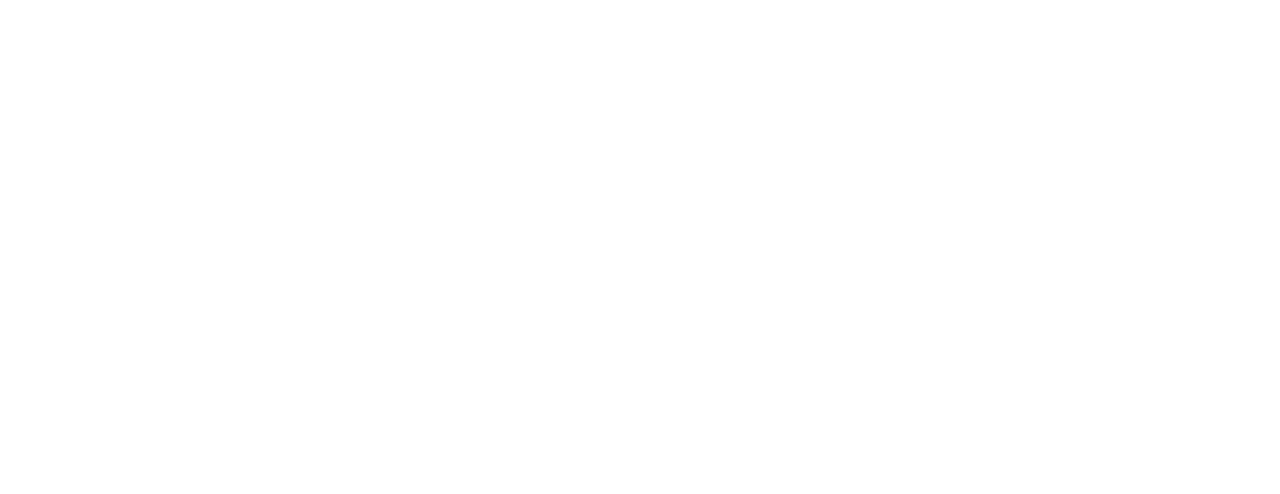
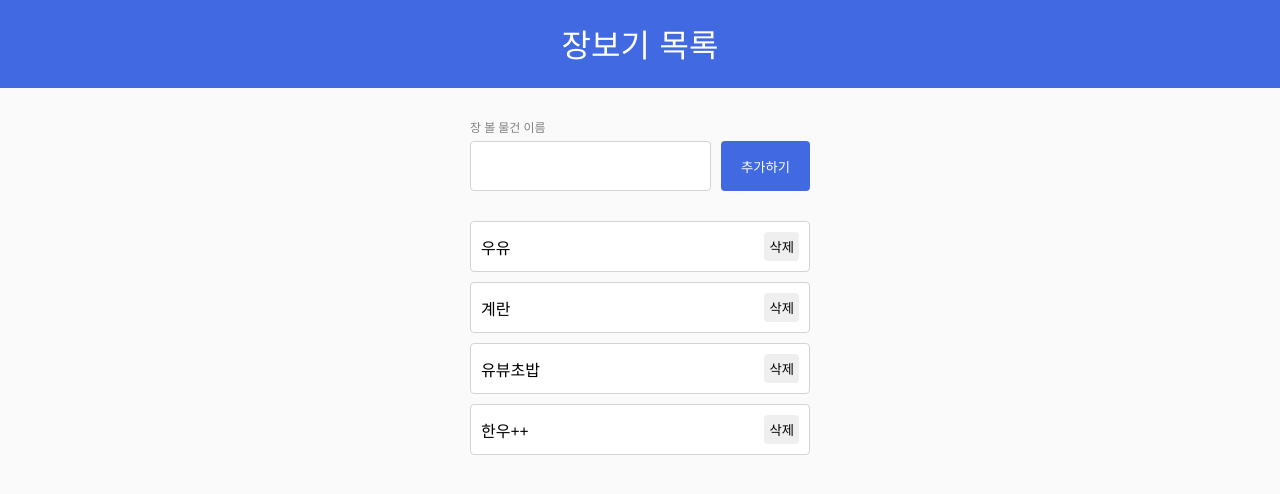
Before and after one commit to seungwon-code/todolist, a plain HTML site: page index.html in a window 1280 px wide. Drawn offline with Linux system fonts and the light colour scheme.

Commit message:
cart-list-done

```diff
--- a/index.html
+++ b/index.html
@@ -4,6 +4,27 @@
     <meta charset="UTF-8" />
     <meta name="viewport" content="width=device-width, initial-scale=1.0" />
     <title>Document</title>
+    <link rel="stylesheet" href="style.css" />
   </head>
-  <body></body>
+  <body>
+    <header>
+      <h1>장보기 목록</h1>
+    </header>
+    <form action="">
+      <div>
+        <label for="item"> 장 볼 물건 이름 </label>
+        <input type="text" id="item" />
+      </div>
+      <button>추가하기</button>
+    </form>
+    <ul>
+      <li>
+        <div>
+          <p>한우++ 4팩</p>
+          <button>삭제</button>
+        </div>
+      </li>
+    </ul>
+    <script src="index.js"></script>
+  </body>
 </html>
--- a/index.js
+++ b/index.js
@@ -0,0 +1,72 @@
+// querySelector = HTML의 모든것을 선택 할 수 있음; 태그이름, 클래스명, 아이디명 모두 선택가능 선택 할때 css규칙을 따라서 작성
+// 예) class="newClass" => '.newClass'
+// id = "newId" => '#id'
+// getElementById
+
+let list = ["우유", "계란", "유뷰초밥", "한우++"];
+
+const rendering = () => {
+  const ul = document.querySelector("ul");
+
+  ul.innerText = null;
+
+  let li = "";
+
+  for (let i = 0; i < list.length; i = i + 1) {
+    const button = document.createElement("button");
+
+    button.innerText = "삭제";
+
+    button.onclick = () => {
+      console.log("hello its ms", list[i]);
+      list.splice(i, 1);
+      console.log(list);
+      rendering();
+    };
+
+    const p = document.createElement("p");
+    p.innerText = list[i];
+    const div = document.createElement("div");
+
+    div.append(p, button);
+
+    const li = document.createElement("li");
+    li.append(div);
+
+    ul.append(li);
+
+    //   console.log(`${button}`);
+
+    //   const tag = `
+    //         <li>
+    //             <div>
+    //                 <p> ${list[i]} </p>
+    //                 <button>삭제</button>
+    //             </div>
+    //         </li>
+    //         `;
+
+    //   li += tag;
+  }
+};
+
+// ul.innerHTML = li;
+rendering();
+
+const form = document.querySelector("form");
+const input = document.getElementById("item");
+form.addEventListener("submit", (event) => {
+  event.preventDefault(); // 새로고침 방지
+  const item = input.value;
+  if (item.length === 0) {
+    alert("장 볼 물건을 입력해주세요.");
+  }
+
+  //   list.push();
+  list.unshift(item);
+  console.log(list);
+
+  rendering();
+
+  input.value = "";
+});
--- a/style.css
+++ b/style.css
@@ -0,0 +1,106 @@
+@import url("https://fonts.googleapis.com/css2?family=Black+Han+Sans&family=Noto+Sans:ital,wght@0,100..900;1,100..900&display=swap");
+
+body {
+  background-color: rgb(250, 250, 250);
+}
+* {
+  margin: 0;
+  padding: 0;
+  box-sizing: border-box;
+  font-family: "Noto Sans", serif;
+}
+ul {
+  list-style-type: none;
+}
+header {
+  background-color: royalblue;
+}
+header h1 {
+  color: white;
+  text-align: center;
+  padding: 20px 0;
+  font-family: "Black Han Sans", serif;
+  font-weight: 100;
+}
+form {
+  display: flex;
+  /* flex-direction: column; */
+  column-gap: 10px;
+  padding: 30px;
+  max-width: 400px;
+  margin: 0 auto;
+  align-items: end;
+}
+form div {
+  display: flex;
+  flex-direction: column;
+  row-gap: 5px;
+  flex: 1;
+}
+form label {
+  font-size: 12px;
+  color: gray;
+}
+form input {
+  border-radius: 4px;
+  border: 1px solid lightgray;
+  height: 50px;
+  padding: 0 10px;
+  outline: none;
+}
+form input:focus {
+  border-color: royalblue;
+  border-width: 2px;
+}
+form button {
+  background-color: royalblue;
+  color: white;
+  border: none;
+  padding: 0 20px;
+  border-radius: 4px;
+  cursor: pointer;
+  height: 50px;
+}
+form button:hover,
+ul button:hover {
+  opacity: 0.8;
+}
+form button:active,
+ul button:active {
+  opacity: 0.5;
+  transform: scale(0.98);
+}
+ul {
+  display: flex;
+  flex-direction: column;
+  row-gap: 10px;
+  padding: 0 30px;
+  margin: 0 auto;
+  max-width: 400px;
+}
+ul div {
+  display: flex;
+  padding: 10px;
+  background-color: white;
+  border-radius: 4px;
+  justify-content: space-between;
+  column-gap: 10px;
+  align-items: center;
+  border: 1px solid lightgray;
+}
+ul div:hover {
+  box-shadow: 0 3px 6px rgba(0, 0, 0, 0.2);
+  /* background-color: tomato; */
+}
+ul p {
+  flex: 1;
+  overflow: hidden;
+  text-overflow: ellipsis;
+  white-space: nowrap;
+}
+ul button {
+  border: none;
+  padding: 5px;
+  border-radius: 4px;
+  cursor: pointer;
+}
```
